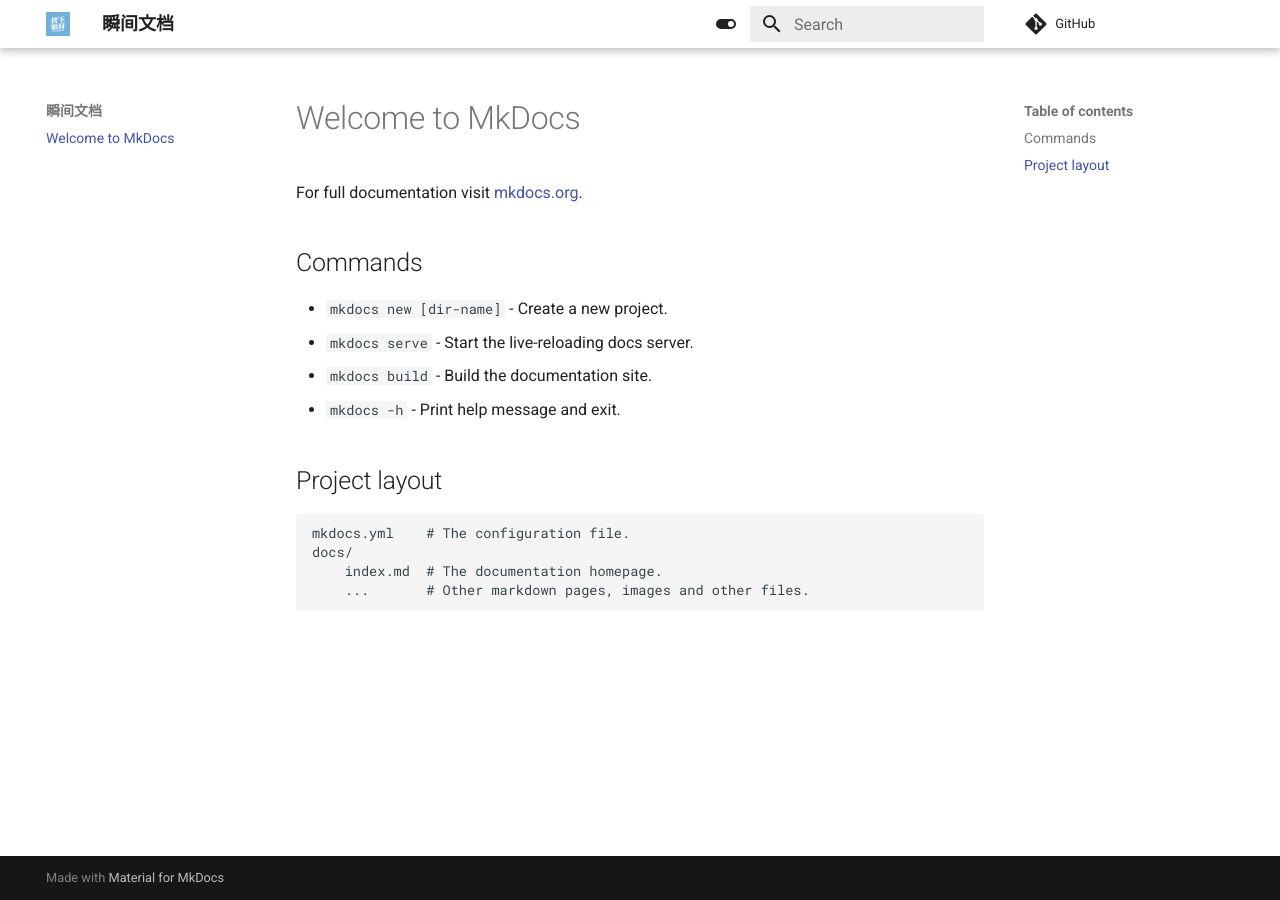
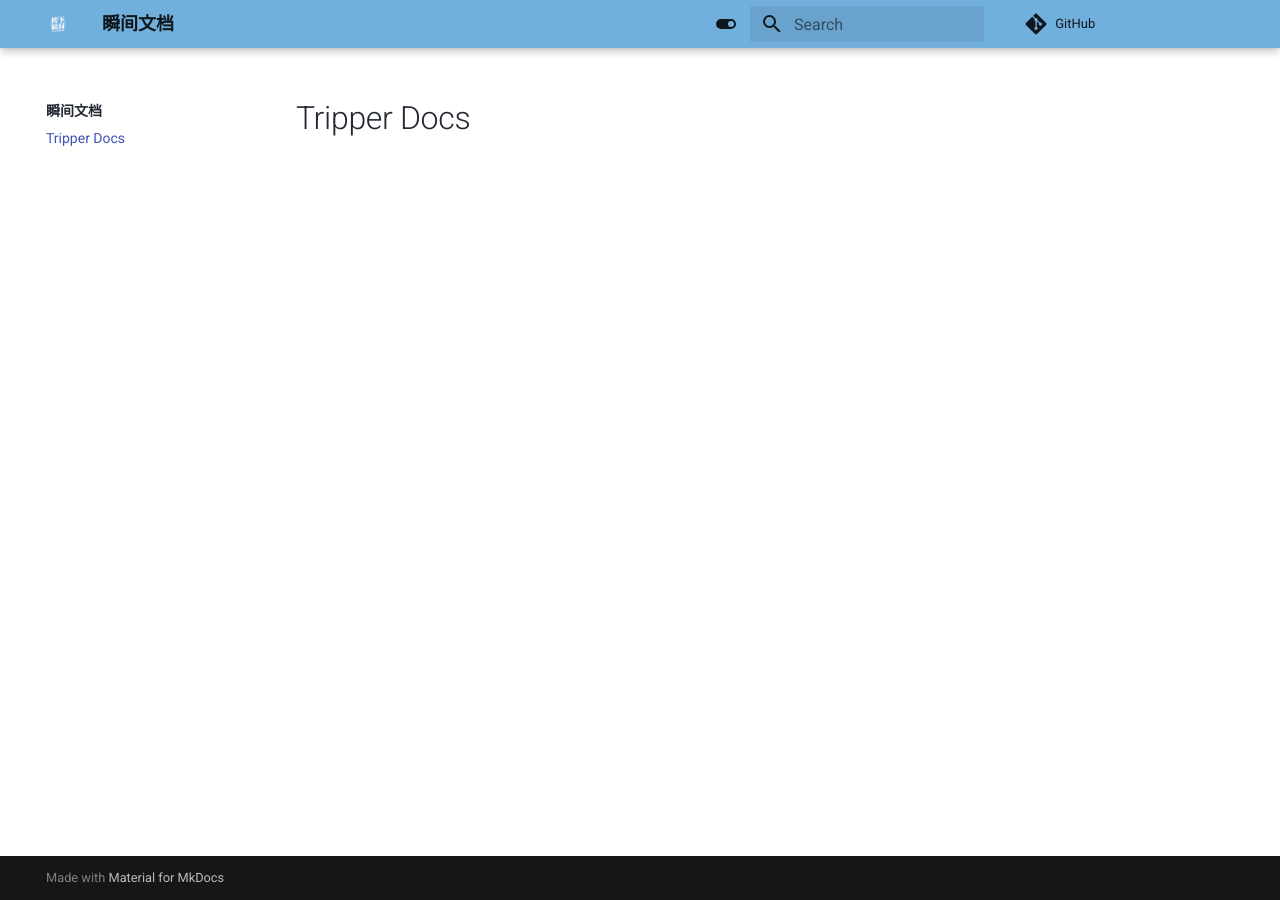
Before and after one commit to aiokr/Citation-Archive, an MkDocs documentation site: the page built from docs/index.md, in a window 1280 px wide. Built offline with MkDocs 1.6.1 and Material for MkDocs 9.7.7, drawn with Linux system fonts in a browser that asks for light colours; comment, search, counter and statistics services are not loaded.

Commit message:
更新色彩

```diff
--- /dev/null
+++ b/docs/css/extra.css
@@ -0,0 +1,27 @@
+:root>* {
+    --md-primary-fg-color: #71afdd;
+    --md-primary-fg-color--light: #71afdd;
+    --md-primary-fg-color--dark: #71afdd;
+    --md-accent-fg-color: #71afdd;
+    --md-accent-fg-color--light: #71afdd;
+    --md-accent-fg-color--dark: #71afdd;
+}
+
+[data-md-color-scheme="default"] {
+  background-color: #fff;
+  --md-default-fg-color: #222831;
+  --md-default-fg-color--light: #222831;
+}
+
+[data-md-color-scheme="slate"] {
+    background-color: #121212;
+    --md-primary-fg-color: #71afdd;
+    --md-primary-fg-color--light: #71afdd;
+    --md-primary-fg-color--dark: #71afdd;
+    --md-accent-fg-color: #71afdd;
+    --md-accent-fg-color--light: #71afdd;
+    --md-accent-fg-color--dark: #71afdd;
+    --md-primary-fg-color: #424242;
+    --md-typeset-a-color: #bdbdbd;
+    --md-default-fg-color--light: #bdbdbd;
+}
--- a/docs/index.md
+++ b/docs/index.md
@@ -1,17 +1 @@
-# Welcome to MkDocs
-
-For full documentation visit [mkdocs.org](https://www.mkdocs.org).
-
-## Commands
-
-* `mkdocs new [dir-name]` - Create a new project.
-* `mkdocs serve` - Start the live-reloading docs server.
-* `mkdocs build` - Build the documentation site.
-* `mkdocs -h` - Print help message and exit.
-
-## Project layout
-
-    mkdocs.yml    # The configuration file.
-    docs/
-        index.md  # The documentation homepage.
-        ...       # Other markdown pages, images and other files.
+# Tripper Docs
--- a/mkdocs.yml
+++ b/mkdocs.yml
@@ -1,5 +1,8 @@
 site_name: 瞬间文档
 site_author: "Komorebi"
+site_url: "https://docs.tripper.press"
+extra_css:
+  - css/extra.css
 # Repository
 repo_name: "GitHub"
 repo_url: "https://github.com/aiokr/Tripper-Docs"
@@ -15,9 +18,9 @@ theme:
         name: Switch to dark mode
     - scheme: slate
       primary: blue grey
-      accent: yellow
+      accent: white
       toggle:
         icon: material/toggle-switch-off-outline
         name: Switch to light mode
-  logo: assets/Press-Logo-Color.png
+  logo: assets/Press-Logo-1.png
   favicon: assets/Press-Logo-Color.png
```
Also changed, not shown: drafts/index.md (added, +17 -0 lines).
